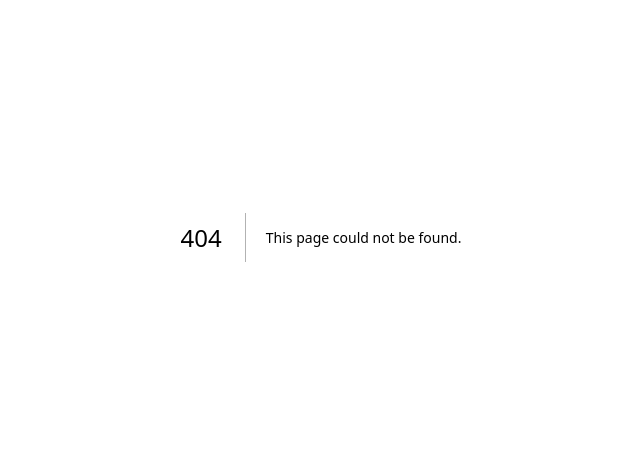
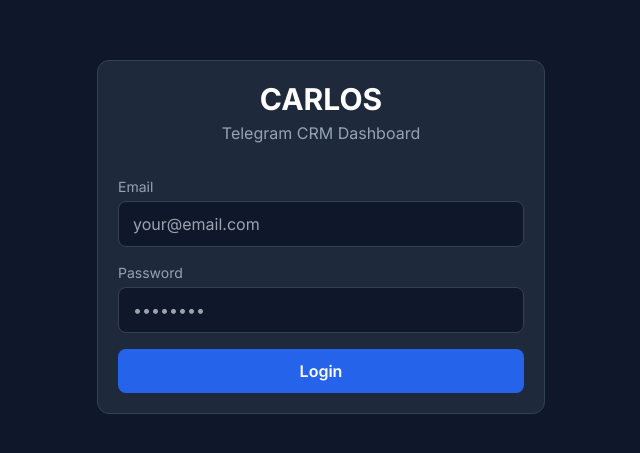
Before and after one commit to mjasil/carlos-crm, a Next.js app in the folder frontend/: page /login in a window 1280 px wide. Before the commit this address had no page. Shown: the part 163-616 px from the top of the page, without its empty margins (319-959 px from the left). Built offline with nearby package versions, Linux system fonts and the light colour scheme; no server answers.

Commit message:
Add frontend/src/app/login/page.tsx

```diff
--- /dev/null
+++ b/frontend/src/app/login/page.tsx
@@ -0,0 +1,56 @@
+'use client'
+import { useState } from 'react'
+import { useRouter } from 'next/navigation'
+import api from '@/lib/api'
+import { useStore } from '@/lib/store'
+import toast from 'react-hot-toast'
+
+export default function LoginPage() {
+  const [email, setEmail] = useState('')
+  const [password, setPassword] = useState('')
+  const [loading, setLoading] = useState(false)
+  const router = useRouter()
+  const { setUser, setToken } = useStore()
+
+  const handleLogin = async () => {
+    if (!email || !password) return toast.error('Fill all fields')
+    setLoading(true)
+    try {
+      const res = await api.post('/api/auth/login', { email, password })
+      setToken(res.data.token)
+      setUser(res.data.user)
+      toast.success('Welcome back!')
+      router.push('/dashboard')
+    } catch (e: any) {
+      toast.error(e.response?.data?.detail || 'Login failed')
+    }
+    setLoading(false)
+  }
+
+  return (
+    <div className="min-h-screen flex items-center justify-center px-4">
+      <div className="card w-full max-w-md">
+        <div className="text-center mb-8">
+          <h1 className="text-3xl font-bold text-white">CARLOS</h1>
+          <p className="text-slate-400 mt-1">Telegram CRM Dashboard</p>
+        </div>
+        <div className="space-y-4">
+          <div>
+            <label className="text-slate-400 text-sm mb-1 block">Email</label>
+            <input className="input" type="email" placeholder="your@email.com"
+              value={email} onChange={e => setEmail(e.target.value)} />
+          </div>
+          <div>
+            <label className="text-slate-400 text-sm mb-1 block">Password</label>
+            <input className="input" type="password" placeholder="••••••••"
+              value={password} onChange={e => setPassword(e.target.value)}
+              onKeyDown={e => e.key === 'Enter' && handleLogin()} />
+          </div>
+          <button className="btn-primary w-full mt-2" onClick={handleLogin} disabled={loading}>
+            {loading ? 'Logging in...' : 'Login'}
+          </button>
+        </div>
+      </div>
+    </div>
+  )
+}
```
